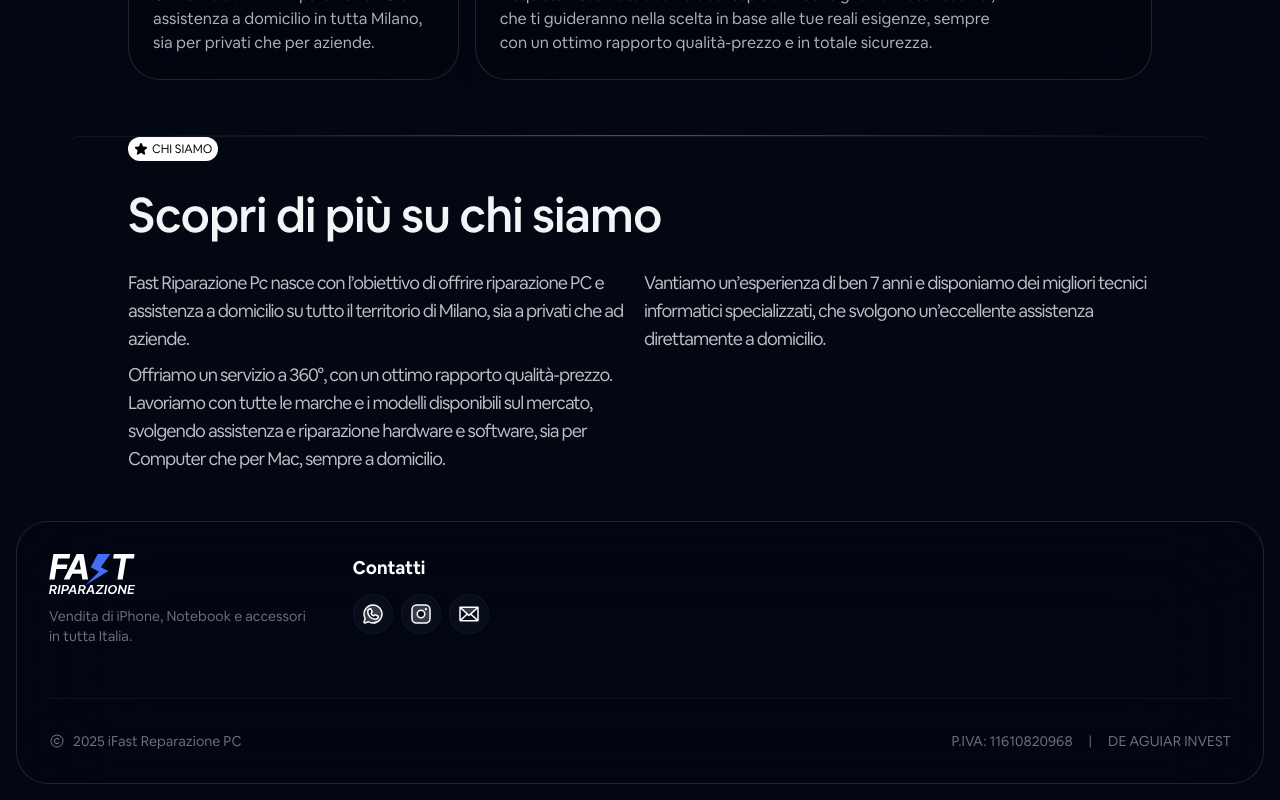
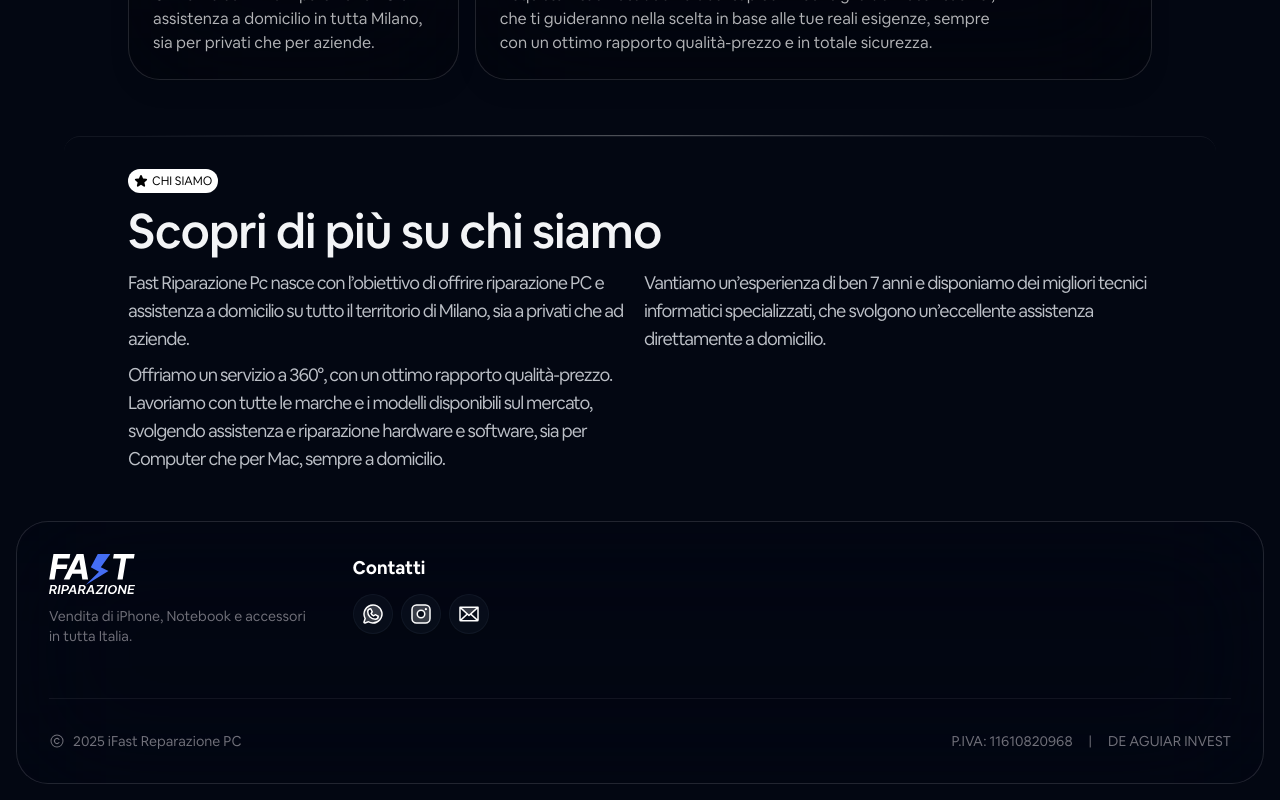
Before and after one commit to PabloNovaes/lp, a React (Vite) app: page / in a window 1280 px wide. Shown: the part 1466-2266 px from the top of the page. Built offline with nearby package versions, Linux system fonts and the light colour scheme.

Commit message:
Update App.tsx

```diff
--- a/src/App.tsx
+++ b/src/App.tsx
@@ -168,8 +168,8 @@ function App() {
           </div>
         </section>
         <div className="w-full max-w-5xl h-px mx-auto" style={{ backgroundImage: "linear-gradient(90deg,rgba(255,255,255,0) 0%,rgba(255, 255, 255, 0.3) 50%,rgba(255,255,255,0) 100%)" }} />
-        <section id="about" className="py-8 flex items-center mx-auto pt-0 w-[90%] border-t border-ring/10 rounded-2xl">
-          <div className="flex flex-col  max-w-5xl gap-8 mx-auto">
+        <section id="about" className="flex items-center mx-auto py-8 w-[90%] border-t border-ring/10 rounded-2xl">
+          <div className="flex flex-col  max-w-5xl gap-4 mx-auto">
             <div className="flex w-fit rounded-full items-center gap-1 p-1 px-1.5 uppercase text-xs bg-preset">
               <Star weight="fill" size={14} /> chi siamo
             </div>
```
